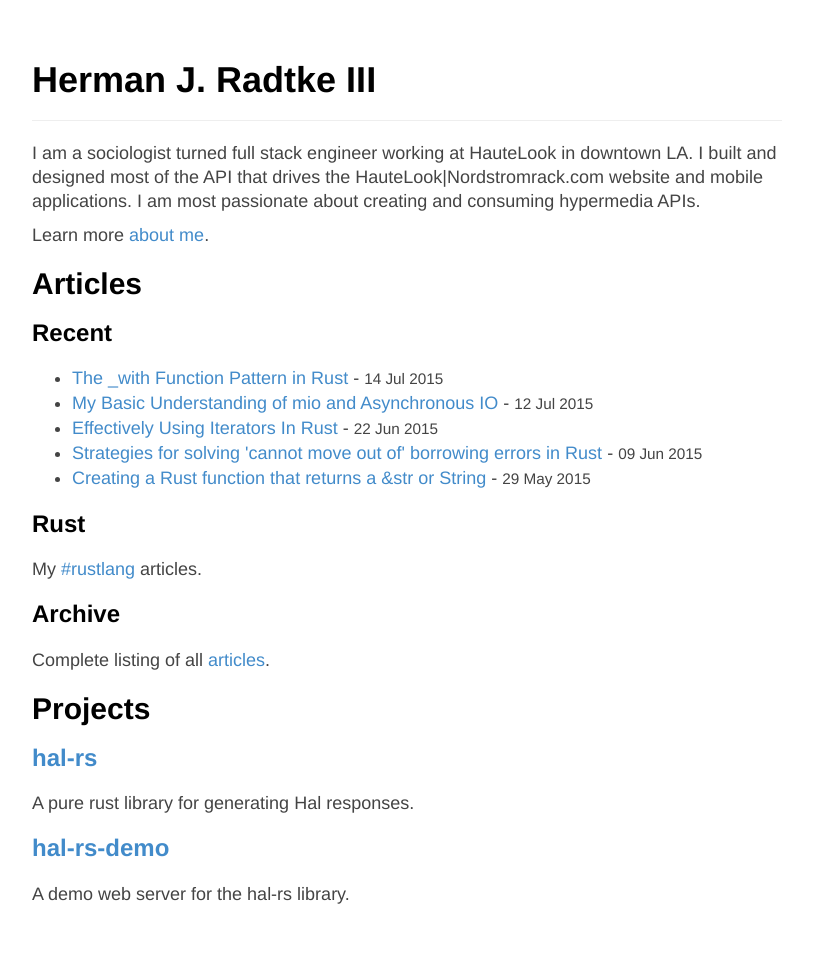
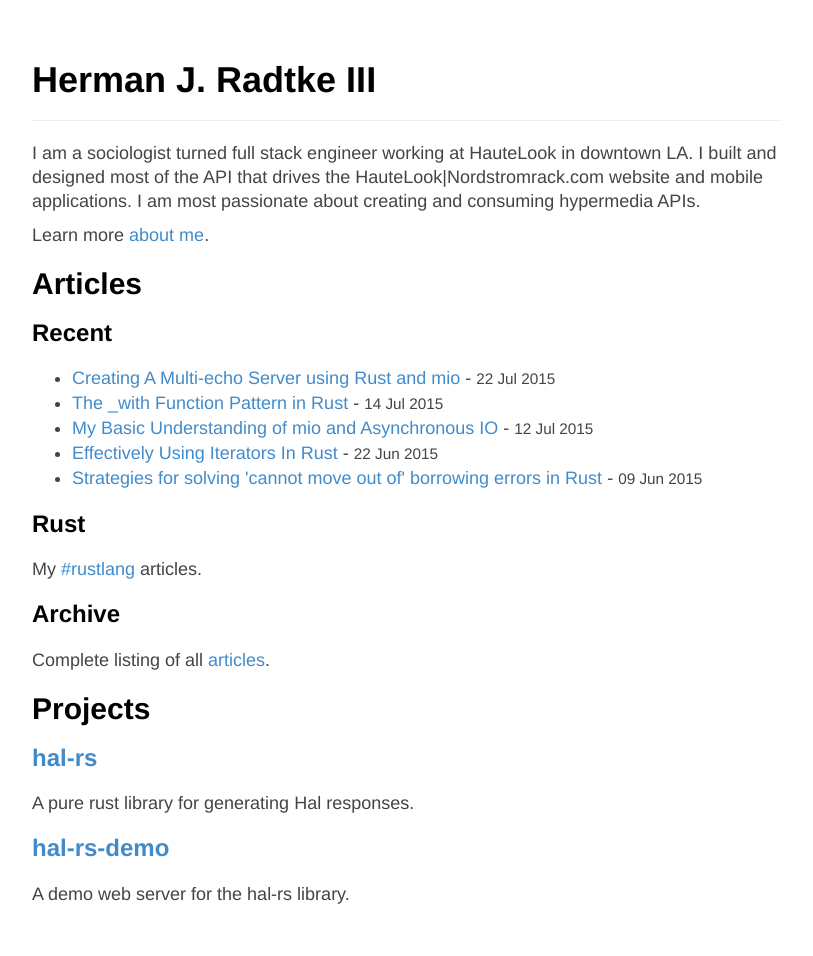
Before and after one commit to hjr3/hjr3.github.io, a Jekyll site: the page built from index.html, in a window 1280 px wide. Shown: the whole page, without its empty margins (233-1046 px from the left). Built offline with Jekyll 4.4.1, drawn with Linux system fonts in a browser that asks for light colours; the list of posts is cut into pages by our own code; part of the change alters nothing that is shown.

Commit message:
Wrote creating-a-multi-echo-server-using-rust-and-mio.md

````diff
--- a/_posts/2015-07-12-my-basic-understanding-of-mio-and-async-io.md
+++ b/_posts/2015-07-12-my-basic-understanding-of-mio-and-async-io.md
@@ -63,7 +63,7 @@ Now that we are familiar with what events we can be notified of and what our pol
 
 ## Next Steps
 
-We now have the necessary context to start using mio. It took days for these concepts to really sink in with me. If you grok this already, you are awesome. If not, give it time! I am going to apply these above concepts to actual code in my next post. If you want to get started before my next post, I would start with [test echo server][test echo server] that is part of the mio test suite. There is also the [getting started][mio getting started] documentation that mio provides, though it is somewhat out of date for the `0.4.x` branch.
+We now have the necessary context to start using mio. It took days for these concepts to really sink in with me. If you grok this already, you are awesome. If not, give it time! I am going to apply these above concepts to actual code in my [next post][next post]. If you want to get started before my next post, I would start with [test echo server][test echo server] that is part of the mio test suite. There is also the [getting started][mio getting started] documentation that mio provides, though it is somewhat out of date for the `0.4.x` branch.
 
 There are also a few projects that are abstracting a lot of the details needed to get mio working. These can be great example to learn from. The two I have looked at are:
 
@@ -87,6 +87,7 @@ In addition to reading the mio soure code and example code, I did a lot of readi
 [discussion]: https://github.com/carllerche/mio/issues/184
 [tuple struct]: https://doc.rust-lang.org/nightly/book/structs.html#tuple-structs
 [mio getting started]: https://github.com/carllerche/mio/blob/docs/doc/getting-started.md
+[next post]: /2015/07/22/creating-a-multi-echo-server-using-rust-and-mio.html
 [test echo server]: https://github.com/carllerche/mio/blob/master/test/test_echo_server.rs
 [Reactor]: https://github.com/rrichardson/reactor
 [mioco]: https://github.com/dpc/mioco
--- /dev/null
+++ b/_posts/2015-07-22-creating-a-multi-echo-server-using-rust-and-mio.md
@@ -0,0 +1,258 @@
+---
+layout: post
+title: "Creating A Multi-echo Server using Rust and mio"
+tags:
+- rustlang
+status: publish
+type: post
+published: true
+---
+
+This is my second blog post in a series about async IO. You may want to read [first blog post][first blog post] if you are not familar with epoll/kqueue implementations.
+
+## Basic Setup
+
+At the time of this writing, I am using the newly released mio `0.4.x`. Until recently if you got mio from crates.io, then you will get `0.3.x`. There are breaking changes between these two releases.
+
+I have a [complete working example][complete working example] that has a lot of comments in the source code. I am going to skip over a lot of detail and try to focus on handling a read event and then writing it to all connected clients. If I am making too large of a leap, open up the source to get some more context.
+
+
+Our example will contain two main parts:
+
+   1. A Server that handles events from our event loop and manages all connecitons.
+   1. A Connection that represents new client connections.
+
+The code does not use _unwrap_. I want to properly handle errors to get a feel for something written in mio that is closer to production ready. An error related to a Connection should reset that connection and never tear down the entire server. An error from the server, except during init, should cause a safe shutdown.
+
+## Server
+
+Here is a quick overview of the `Server` struct.
+
+```rust
+struct Server {
+    // Listening socket for our server.
+    sock: TcpListener,
+
+    // We keep track of server token here instead of doing `const SERVER = Token(0)`.
+    token: Token,
+
+    // A list of connections _accepted_ by our server. This commonly referred to as the
+    // _connection slab_.
+    conns: Slab<Connection>,
+
+}
+```
+
+Our `Server` object will receive all the events from the event loop by implementing `mio::Handler`. A read event for the server token means a new client connection is coming in. We need to _accept_ that new request, create a new `Connection` and add that connection object to our slab. A read event for any other token means we should already have established that connection. We need to forward the read event to that established connection.
+
+```rust
+impl Handler for Server {
+    fn ready(&mut self, event_loop: &mut EventLoop<Server>, token: Token, events: EventSet) {
+        if events.is_readable() {
+            if self.token == token {
+                self.accept(event_loop);
+            } else {
+
+                self.readable(event_loop, token)
+                    .and_then(|_| self.find_connection_by_token(token).reregister(event_loop))
+                    .unwrap_or_else(|e| {
+                        warn!("Read event failed for {:?}: {:?}", token, e);
+                        self.reset_connection(event_loop, token);
+                    });
+            }
+        }
+    }
+}
+```
+
+Our accept function will add a new connection to the connection slab. [Slab][slab] is described as a _Slab allocator for Rust_. I just recently [discovered][slab allocator tweet] where the term _slab allocator_ came from. From what I have read about `Slab`, it allows us to use custom types as the index for an vector-like data structure. Within mio, the `Slab` type has been reexported as `pub type Slab<T> = ::slab::Slab<T, ::Token>;`. This means that the `Token` type will be the index and our `Connection` will be the value. Do not get confused, like I was, between the `Slab` type in the _slab_ crate and the `Slab` type mio is reexporting.
+
+Also, I will be using the `Server#find_connection_by_token` method all over the place. It is really just a thin wrapper to look up a connection with a given token: `self.conns[token]`.
+
+Let us see the slab allocator in action:
+
+```rust
+    fn accept(&mut self, event_loop: &mut EventLoop<Server>) {
+
+        let sock = // ... skip some boilerplate about accepting a new socket connection
+
+        // `Slab#insert_with` is a wrapper around `Slab#insert`. I like `#insert_with`
+        // because I make the `Token` required for creating a new connection.
+        //
+        // `Slab#insert` returns the index where the connection was inserted.
+        // Remember that in mio, the Slab is actually defined as
+        // `pub type Slab<T> = ::slab::Slab<T, ::Token>;`. Token is just a
+        // tuple struct around `usize` and Token implemented `::slab::Index`
+        // trait. So, every insert into the connection slab will return a new
+        // token needed to register with the event loop. Fancy...
+        match self.conns.insert_with(|token| {
+            debug!("registering {:?} with event loop", token);
+            Connection::new(sock, token)
+        }) {
+            Some(token) => {
+                // If we successfully insert, then register our connection.
+                match self.find_connection_by_token(token).register(event_loop) {
+                    Ok(_) => {},
+                    Err(e) => {
+                        error!("Failed to register {:?} connection with event loop, {:?}", token, e);
+                        self.conns.remove(token);
+                    }
+                }
+            },
+            None => {
+                // If we fail to insert, `conn` will go out of scope and be dropped.
+                error!("Failed to insert connection into slab");
+            }
+        };
+
+        // We are using edge-triggered polling. Even our SERVER token needs to reregister.
+        self.reregister(event_loop);
+    }
+```
+
+Established connections are forwarded to `Server#readable`. Connections are identified by the token provided to us from the event loop. Once a read has finished, push the receive buffer into the all the existing connections so we can echo it back to all the connections (remember, this is a multi-echo server).
+
+```rust
+    fn readable(&mut self, event_loop: &mut EventLoop<Server>, token: Token) -> io::Result<()> {
+        debug!("server conn readable; token={:?}", token);
+        let message = try!(self.find_connection_by_token(token).readable());
+
+        if message.remaining() == message.capacity() { // is_empty
+            return Ok(());
+        }
+
+        let mut bad_tokens = Vec::new();
+
+        // Queue up a write for all connected clients.
+        for conn in self.conns.iter_mut() {
+            let conn_send_buf = ByteBuf::from_slice(message.bytes());
+            conn.send_message(conn_send_buf)
+                .and_then(|_| conn.reregister(event_loop))
+                .unwrap_or_else(|e| {
+                    error!("Failed to queue message for {:?}: {:?}", conn.token, e);
+                    // We have a mutable borrow for the connection, so we cannot
+                    // remove until the loop is finished
+                    bad_tokens.push(conn.token)
+                });
+        }
+
+        for t in bad_tokens {
+            self.reset_connection(event_loop, t);
+        }
+
+        Ok(())
+    }
+```
+
+## Connection
+
+The `Connection` object represents a client connection. This looks similar to `Server`, with a few differences. I need keep track of what events we are interested in. By default, the connection is always interested in a read event. Only when we push messages into the `send_queue` will the connection be interested in a write event.
+
+```rust
+struct Connection {
+    // handle to the accepted socket
+    sock: TcpStream,
+
+    // token used to register with the event loop
+    token: Token,
+
+    // set of events we are interested in
+    interest: EventSet,
+
+    // messages waiting to be sent out
+    send_queue: Vec<ByteBuf>,
+}
+```
+
+We are using `MutByteBuf` to read data from the socket. MutByteBuf, part of the [bytes crate][bytes crate], is a heap allocated slice that mio supports internally. I prefer to use this as it does the work of tracking how much of our slice has been used. I chose a capacity of 2048 after reading [some mio source code][some mio source code] as that seems like a good size of streaming. If you are wondering what the difference between messaged based and continuous streaming read the answer to this [StackOverflow question][StackOverflow question]. TLDR: UDP vs TCP. We are using TCP.
+
+```rust
+    fn readable(&mut self) -> io::Result<ByteBuf> {
+
+        let mut recv_buf = ByteBuf::mut_with_capacity(2048);
+
+        // we are PollOpt::edge() and PollOpt::oneshot(), so we _must_ drain
+        // the entire socket receive buffer, otherwise the server will hang.
+        loop {
+            match self.sock.try_read_buf(&mut recv_buf) {
+                // the socket receive buffer is empty, so let's move on
+                // try_read_buf internally handles WouldBLock here too
+                Ok(None) => {
+                    debug!("CONN : we read 0 bytes");
+                    break;
+                },
+                Ok(Some(n)) => {
+                    debug!("CONN : we read {} bytes", n);
+
+                    // if we read less than capacity, then we know the
+                    // socket is empty and we should stop reading. if we
+                    // read to full capacity, we need to keep reading so we
+                    // can drain the socket. if the client sent exactly capacity,
+                    // we will match the arm above. the recieve buffer will be
+                    // full, so extra bytes are being dropped on the floor. to
+                    // properly handle this, i would need to push the data into
+                    // a growable Vec<u8>.
+                    if n < recv_buf.capacity() {
+                        break;
+                    }
+                },
+                Err(e) => {
+                    error!("Failed to read buffer for token {:?}, error: {}", self.token, e);
+                    return Err(e);
+                }
+            }
+        }
+
+        // change our type from MutByteBuf to ByteBuf so we can use it to
+        // write
+        Ok(recv_buf.flip())
+    }
+```
+
+The result of the read is pushed into all the existing connections write queue by `Server#readble` (we went over this function above). The last thing to do is to then write this message back to the client. The `try_write_buf` method is similar to the `try_read_buf` method we used above except that it expects a `ByteBuf`. I chose to only write one buffer from the queue to the client per write event. If there are still buffers in the queue, we remainig interested in writable events. If queue is empty, then we are no longer interested in write events.
+
+```rust
+    fn writable(&mut self) -> io::Result<()> {
+
+        try!(self.send_queue.pop()
+            .ok_or(Error::new(ErrorKind::Other, "Could not pop send queue"))
+            .and_then(|mut buf| {
+                match self.sock.try_write_buf(&mut buf) {
+                    Ok(None) => {
+                        debug!("client flushing buf; WouldBlock");
+
+                        // put message back into the queue so we can try again
+                        self.send_queue.push(buf);
+                        Ok(())
+                    },
+                    Ok(Some(n)) => {
+                        debug!("CONN : we wrote {} bytes", n);
+                        Ok(())
+                    },
+                    Err(e) => {
+                        error!("Failed to send buffer for {:?}, error: {}", self.token, e);
+                        Err(e)
+                    }
+                }
+            })
+        );
+
+        if self.send_queue.is_empty() {
+            self.interest.remove(EventSet::writable());
+        }
+
+        Ok(())
+    }
+```
+
+I am just getting into async io and mio, so my implementation may not be ideal, but it works. We have a functioning multi-echo server that is resistant to errors. The source also contains a simple client that will repeatedly write a message to the server and then read a message.
+
+One thing that this code does not do well is handle reads from a client. In order to do that well, we need to establish a simple _protocol_. I am working through that now and will go over that in my next post.
+
+[first blog post]: /2015/07/12/my-basic-understanding-of-mio-and-async-io.html
+[complete working example]: https://github.com/hjr3/mob/blob/multi-echo-blog-post/src/main.rs
+[slab]: https://crates.io/crates/slab
+[slab allocator tweet]: https://twitter.com/hermanradtke/status/622863648273215488
+[bytes crate]: https://crates.io/crates/bytes
+[some mio source code]: https://github.com/carllerche/mio/blob/eed4855c627892b88f7ca68d3283cbc708a1c2b3/src/io.rs#L23-27
+[StackOverflow question]: http://stackoverflow.com/questions/3017633/difference-between-message-oriented-protocols-and-stream-oriented-protocols
````
